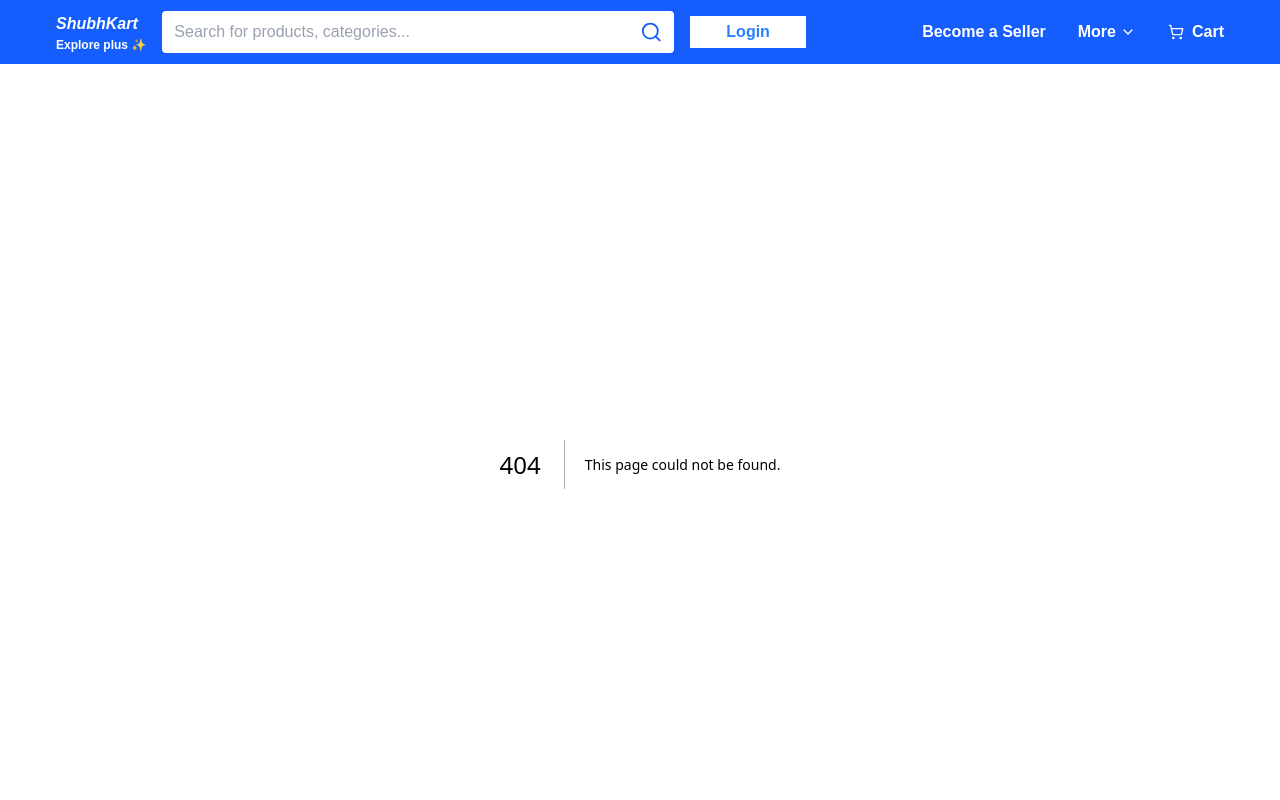
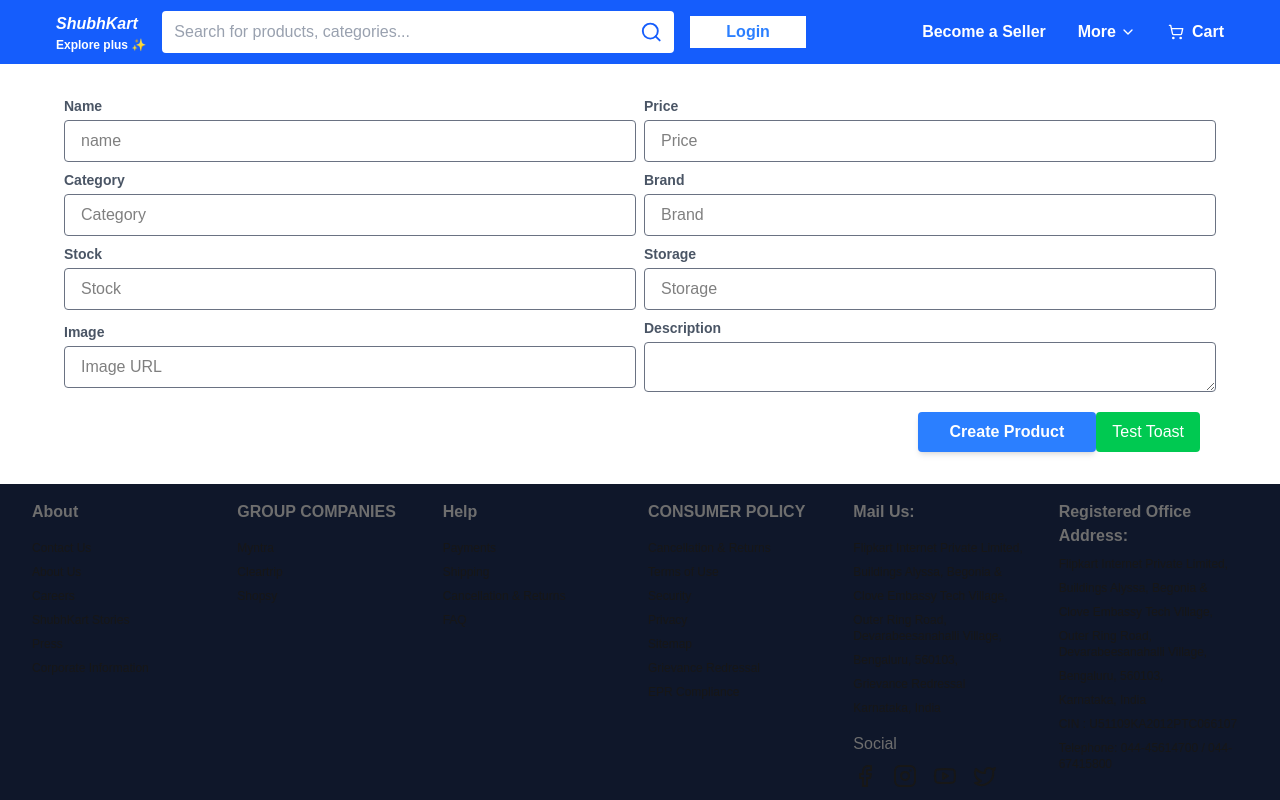
Before and after one commit to Mishrashubham10/ecommerce, a Next.js app in the folder ui/: page /admin/products/create in a window 1280 px wide. Before the commit this address had no page. Shown: the top 800 px of the page. Built offline with nearby package versions, Linux system fonts and the light colour scheme.

Commit message:
toast and createProduct added to the codebase

```diff
--- a/ui/package.json
+++ b/ui/package.json
@@ -13,7 +13,8 @@
     "lucide-react": "^0.536.0",
     "next": "15.4.5",
     "react": "19.1.0",
-    "react-dom": "19.1.0"
+    "react-dom": "19.1.0",
+    "react-toastify": "^11.0.5"
   },
   "devDependencies": {
     "@eslint/eslintrc": "^3",
--- a/ui/src/app/_components/Navbar.jsx
+++ b/ui/src/app/_components/Navbar.jsx
@@ -1,4 +1,4 @@
-"use client"
+'use client';
 
 import { Search } from 'lucide-react';
 import { ChevronUp, ChevronDown } from 'lucide-react';
@@ -14,7 +14,7 @@ export default function Navbar() {
   const token = getToken();
 
   const isLoggedInUser = typeof window !== 'undefined' ? token : null;
-  console.log(token);
+  console.log(isLoggedInUser, "Yee got the loggedInUser");
 
   // LOGGING OUT USER
   const handleLogoutClick = async () => {
@@ -26,7 +26,7 @@ export default function Navbar() {
     });
 
     if (res.ok) {
-      console.log("User logged out successfully!");
+      console.log('User logged out successfully!');
       removeToken();
       router.push('/login');
     }
@@ -48,7 +48,6 @@ export default function Navbar() {
             <Search className="text-blue-600 font-bold" />
           </div>
 
-          <Link href="/auth/login">
           {isLoggedInUser ? (
             <button
               className="text-md py-1 bg-white h-auto px-9 cursor-pointer text-blue-500 font-bold"
@@ -57,11 +56,13 @@ export default function Navbar() {
               Logout
             </button>
           ) : (
-              <button className="text-md py-1 bg-white h-auto px-9 cursor-pointer text-blue-500 font-bold">
+            <Link
+              href="/auth/login"
+              className="text-md py-1 bg-white h-auto px-9 cursor-pointer text-blue-500 font-bold"
+            >
               Login
-              </button>
+            </Link>
           )}
-          </Link>
         </section>
 
         {/* ======= SECOND SECTION ========= */}
--- /dev/null
+++ b/ui/src/app/_components/ToastProvider.jsx
@@ -0,0 +1,8 @@
+'use client';
+
+import { ToastContainer } from 'react-toastify';
+import 'react-toastify/dist/ReactToastify.css';
+
+export default function ToastProvider() {
+  return <ToastContainer position="top-right" autoClose={3000} />;
+}
--- a/ui/src/app/admin/dashboard/page.jsx
+++ b/ui/src/app/admin/dashboard/page.jsx
@@ -1,10 +1,17 @@
+import Link from 'next/link';
 import React from 'react';
 
 export default function AdminDashboard() {
   return (
-    <section className="h-screen w-full py-6 px-16 text-gray-600">
-      <h1>Admin Dashboard</h1>
-      <h1>Will need to show users lists, salers lists, and whole products data in table format.</h1>
-    </section>
+    <div>
+      <h1 className="text-2xl font-bold mb-4">Products</h1>
+      <Link
+        href="/admin/products/create"
+        className="px-4 py-2 bg-blue-600 text-white rounded"
+      >
+        + Add Product
+      </Link>
+      {/* Products table here */}
+    </div>
   );
 }
--- /dev/null
+++ b/ui/src/app/admin/products/create/page.jsx
@@ -0,0 +1,225 @@
+'use client';
+
+import { useState } from 'react';
+import { getToken } from '../../../../utils/authToken';
+import { useRouter } from 'next/navigation';
+import { toast } from 'react-toastify';
+
+export default function CreateProduct() {
+  const router = useRouter();
+  const token = getToken();
+  const [formData, setFormData] = useState({
+    name: '',
+    description: '',
+    price: '',
+    category: '',
+    brand: '',
+    stock: '',
+    storage: '',
+    image: '',
+  });
+  const [loading, setLoading] = useState(false);
+
+  const handleChange = (e) => {
+    const { name, value } = e.target;
+
+    setFormData((prev) => ({
+      ...prev,
+      [name]: value,
+    }));
+  };
+
+  const handleSubmit = async (e) => {
+    e.preventDefault();
+    setLoading(true);
+
+    try {
+      const res = await fetch('http://localhost:5500/api/v1/products', {
+        method: 'POST',
+        headers: {
+          Authorization: `Bearer ${token}`,
+          'Content-Type': 'application/json',
+        },
+        body: JSON.stringify(formData),
+      });
+
+      const data = await res.json();
+      console.log('Yee Product Created', data);
+
+      if (res.ok) {
+        toast.success('✅ Product created successfully!');
+        setTimeout(() => {
+          router.push('/admin/dashboard');
+        }, 2000);
+      } else {
+        toast.error(data?.message || '❌ Something went wrong!');
+      }
+    } catch (err) {
+      toast.error('⚠️ Network error, please try again!');
+      console.error('Error creating product:', err.message);
+    } finally {
+      setLoading(false);
+    }
+  };
+
+  console.log(formData, 'Yee got the formData');
+
+  return (
+    <form
+      className="flex flex-col gap-2 text-black py-8 px-16"
+      onSubmit={handleSubmit}
+    >
+      <section className="grid grid-cols-1 lg:grid-cols-2 gap-2 items-center">
+        {/* ======= NAME ========= */}
+        <div className="flex flex-col gap-1">
+          <label htmlFor="name" className="text-sm text-gray-600 font-semibold">
+            Name
+          </label>
+          <input
+            type="text"
+            placeholder="name"
+            name="name"
+            value={formData.name}
+            onChange={handleChange}
+            className="outline-none border-[0.2px] border-gray-500 rounded px-4 py-2"
+          />
+        </div>
+        {/* ======= PRICE ========= */}
+        <div className="flex flex-col gap-1">
+          <label
+            htmlFor="price"
+            className="text-sm text-gray-600 font-semibold"
+          >
+            Price
+          </label>
+          <input
+            type="number"
+            placeholder="Price"
+            name="price"
+            value={formData.price}
+            onChange={handleChange}
+            className="outline-none border-[0.2px] border-gray-500 rounded px-4 py-2"
+          />
+        </div>
+        {/* ======= CAT ========= */}
+        <div className="flex flex-col gap-1">
+          <label
+            htmlFor="category"
+            className="text-sm text-gray-600 font-semibold"
+          >
+            Category
+          </label>
+          <input
+            type="text"
+            placeholder="Category"
+            name="category"
+            value={formData.category}
+            onChange={handleChange}
+            className="outline-none border-[0.2px] border-gray-500 rounded px-4 py-2"
+          />
+        </div>
+        {/* ======= BRAND ========= */}
+        <div className="flex flex-col gap-1">
+          <label
+            htmlFor="brand"
+            className="text-sm text-gray-600 font-semibold"
+          >
+            Brand
+          </label>
+          <input
+            type="text"
+            placeholder="Brand"
+            name="brand"
+            value={formData.brand}
+            onChange={handleChange}
+            className="outline-none border-[0.2px] border-gray-500 rounded px-4 py-2"
+          />
+        </div>
+        {/* ======= STOCK ========= */}
+        <div className="flex flex-col gap-1">
+          <label
+            htmlFor="stock"
+            className="text-sm text-gray-600 font-semibold"
+          >
+            Stock
+          </label>
+          <input
+            type="number"
+            placeholder="Stock"
+            name="stock"
+            value={formData.stock}
+            onChange={handleChange}
+            className="outline-none border-[0.2px] border-gray-500 rounded px-4 py-2"
+          />
+        </div>
+        {/* ======= STORAGE ========= */}
+        <div className="flex flex-col gap-1">
+          <label
+            htmlFor="storage"
+            className="text-sm text-gray-600 font-semibold"
+          >
+            Storage
+          </label>
+          <input
+            type="text"
+            placeholder="Storage"
+            name="storage"
+            value={formData.storage}
+            onChange={handleChange}
+            className="outline-none border-[0.2px] border-gray-500 rounded px-4 py-2"
+          />
+        </div>
+        {/* ======= IMAGES ========= */}
+        <div className="flex flex-col gap-1">
+          <label
+            htmlFor="image"
+            className="text-sm text-gray-600 font-semibold"
+          >
+            Image
+          </label>
+          <input
+            type="text"
+            placeholder="Image URL"
+            name="image"
+            value={formData.image}
+            onChange={handleChange}
+            className="outline-none border-[0.2px] border-gray-500 rounded px-4 py-2"
+          />
+        </div>
+        {/* ======= DESCRIPTION ========= */}
+        <div className="flex flex-col gap-1">
+          <label
+            htmlFor="description"
+            className="text-sm text-gray-600 font-semibold"
+          >
+            Description
+          </label>
+          <textarea
+            name="description"
+            id="description"
+            value={formData.description}
+            onChange={handleChange}
+            className="outline-none border-[0.2px] border-gray-500 rounded px-4"
+          ></textarea>
+        </div>
+      </section>
+
+      {/* BUTTON */}
+      <div className="justify-end mr-4 mt-3 self-right text-right">
+        <button
+          className="bg-blue-500 hover:bg-blue-600 text-white px-8 py-2 rounded shadow-md font-semibold"
+          disabled={loading}
+        >
+          {loading ? 'Creating...' : 'Create Product'}
+        </button>
+        <button
+          type="button"
+          onClick={() => toast.success('Hello from toast!')}
+          className="bg-green-500 text-white px-4 py-2 rounded"
+        >
+          Test Toast
+        </button>
+      </div>
+    </form>
+  );
+}
--- /dev/null
+++ b/ui/src/app/admin/products/page.jsx
@@ -0,0 +1,7 @@
+import React from 'react'
+
+export default function AdminProductPage() {
+  return (
+    <div>AdminProductPage</div>
+  )
+}
--- a/ui/src/app/layout.jsx
+++ b/ui/src/app/layout.jsx
@@ -4,6 +4,7 @@ import './globals.css';
 // COMPONENTS
 import Navbar from './_components/Navbar';
 import Footer from './_components/Footer';
+import ToastProvider from "./_components/ToastProvider";
 
 const geistSans = Geist({
   variable: '--font-geist-sans',
@@ -27,7 +28,10 @@ export default function RootLayout({ children }) {
         className={`${geistSans.variable} ${geistMono.variable} antialiased`}
       >
         <Navbar />
-        <main className='bg-white'>{children}</main>
+        <main className='bg-white'>
+          {children}
+        <ToastProvider />
+        </main>
         <Footer />
       </body>
     </html>
--- a/ui/src/utils/authToken.js
+++ b/ui/src/utils/authToken.js
@@ -8,7 +8,7 @@ export const saveToken = (token, role) => {
 
 export const getToken = () => {
   if (typeof window !== 'undefined') {
-    return localStorage.getItem('your_token_key');
+    return localStorage.getItem(TOKEN_KEY);
   }
   return null;
 };
```
Also changed, not shown: 1 other file (tests, documents, lock files or other folders). Lines whose indentation alone changed are shown as unchanged.
